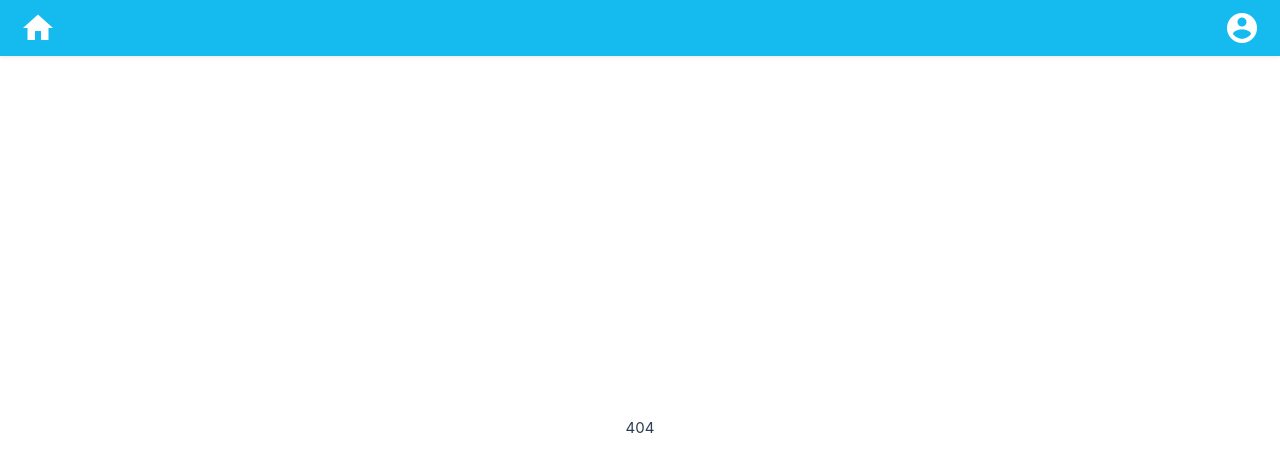
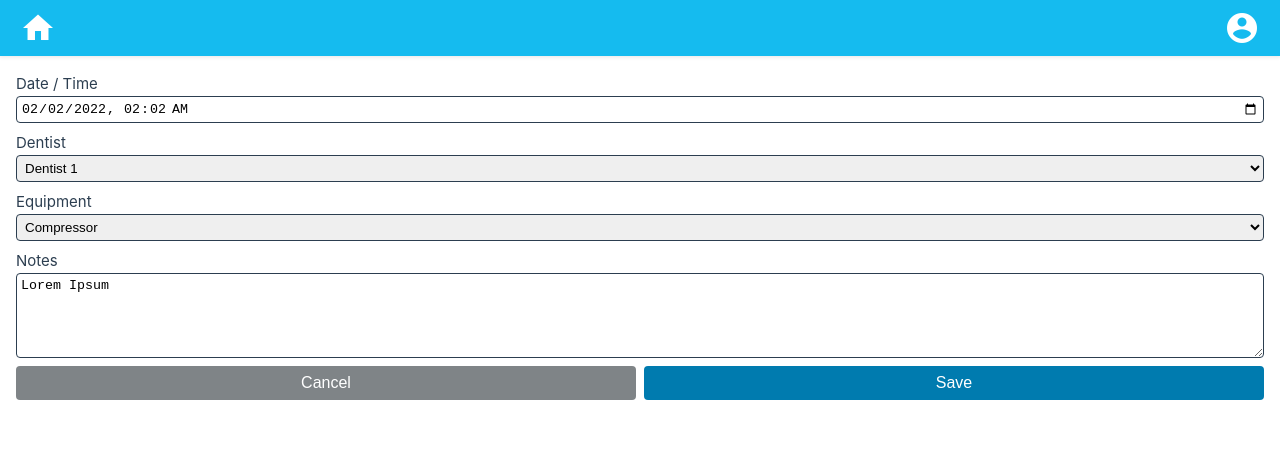
Before and after one commit to SwTan98/javascript-calendar-appointment, a Vue app: page /appointment/1/edit in a window 1280 px wide. Before the commit this address had no page. Shown: the top 472 px of the page. Built offline with nearby package versions, Linux system fonts and the light colour scheme.

Commit message:
add detail and edit routes

```diff
--- a/src/assets/base.css
+++ b/src/assets/base.css
@@ -5,6 +5,8 @@
   --button-dimension: 40px;
   --primary: #007baf;
   --secondary: #15bbef;
+  --tertiary: #7f8487;
+  --danger: #e94560;
 }
 
 /* color palette from <https://github.com/vuejs/theme> */
--- a/src/components/AppointmentForm.vue
+++ b/src/components/AppointmentForm.vue
@@ -25,10 +25,6 @@ defineProps({
     type: String,
     default: "",
   },
-  readOnly: {
-    type: Boolean,
-    default: false,
-  },
 });
 const emit = defineEmits([
   "update:date",
@@ -51,7 +47,7 @@ const handleInput = (e) => {
     :value="date"
     @input="handleInput"
     step="60"
-    :disabled="readOnly"
+    v-bind="$attrs"
   />
   <CustomInput
     label="Dentist"
@@ -60,7 +56,7 @@ const handleInput = (e) => {
     :options="dentists"
     :value="dentist"
     @input="handleInput"
-    :disabled="readOnly"
+    v-bind="$attrs"
   />
   <CustomInput
     label="Equipment"
@@ -69,7 +65,7 @@ const handleInput = (e) => {
     :options="equipments"
     :value="equipment"
     @input="handleInput"
-    :disabled="readOnly"
+    v-bind="$attrs"
   />
   <CustomInput
     label="Notes"
@@ -78,6 +74,6 @@ const handleInput = (e) => {
     :value="notes"
     @input="handleInput"
     rows="5"
-    :disabled="readOnly"
+    v-bind="$attrs"
   />
 </template>
--- a/src/components/AppointmentList.vue
+++ b/src/components/AppointmentList.vue
@@ -96,7 +96,7 @@ onBeforeMount(() => sort(sorter.value));
           :id="appointment.id"
         >
           <td>
-            <RouterLink :to="appointment.id">{{
+            <RouterLink :to="`/appointment/${appointment.id}`">{{
               appointment.dentist
             }}</RouterLink>
           </td>
--- a/src/components/common/CustomButton.vue
+++ b/src/components/common/CustomButton.vue
@@ -39,6 +39,14 @@ button.primary {
 }
 
 button.secondary {
-  background-color: gray;
+  background-color: var(--secondary);
+}
+
+button.tertiary {
+  background-color: var(--tertiary);
+}
+
+button.danger {
+  background-color: var(--danger);
 }
 </style>
--- a/src/router/index.js
+++ b/src/router/index.js
@@ -1,5 +1,6 @@
 import { createRouter, createWebHistory } from "vue-router";
 import HomeView from "../views/HomeView.vue";
+import AppointmentFormView from "../views/AppointmentFormView.vue";
 import NotFoundView from "../views/NotFoundView.vue";
 
 const router = createRouter({
@@ -14,7 +15,19 @@ const router = createRouter({
     {
       path: "/new",
       name: "New Appointment",
-      component: () => import("../views/NewAppointmentView.vue"),
+      component: AppointmentFormView,
+    },
+    {
+      path: "/appointment/:id",
+      name: "Detail Appointment",
+      component: AppointmentFormView,
+      props: { mode: "read" },
+    },
+    {
+      path: "/appointment/:id/edit",
+      name: "Edit Appointment",
+      component: AppointmentFormView,
+      props: { mode: "edit" },
     },
   ],
 });
--- /dev/null
+++ b/src/views/AppointmentFormView.vue
@@ -0,0 +1,106 @@
+<script setup>
+import { ref } from "vue";
+import { useRoute, useRouter } from "vue-router";
+import AppointmentForm from "../components/AppointmentForm.vue";
+import CustomButton from "../components/common/CustomButton.vue";
+
+const router = useRouter();
+const route = useRoute();
+
+const detailRoute = `/appointment/${route.params.id}`;
+
+defineProps({
+  mode: {
+    type: String,
+    default: "new",
+  },
+});
+
+const appointment = ref({
+  date: "",
+  dentist: "",
+  equipment: "",
+  notes: "",
+});
+
+const handleSubmit = (e) => {
+  console.log(appointment.value);
+  e.preventDefault();
+  router.push("/");
+};
+
+const handleCancel = () => router.push(detailRoute);
+
+const handleDelete = () => {
+  console.log(`Delete ${route.params.id}`);
+};
+
+const handleEdit = () => router.push(`${detailRoute}/edit`);
+
+const reset = () => {
+  appointment.value = {
+    date: "",
+    dentist: "",
+    equipment: "",
+    notes: "",
+  };
+};
+
+const mockFetch = () => {
+  appointment.value = {
+    date: "2022-02-02 02:02",
+    dentist: "Dentist 1",
+    equipment: "Compressor",
+    notes: "Lorem Ipsum",
+  };
+};
+
+if (route.params.id) {
+  mockFetch();
+}
+</script>
+
+<template>
+  <form @submit="handleSubmit">
+    <AppointmentForm
+      v-model:date="appointment.date"
+      v-model:dentist="appointment.dentist"
+      v-model:equipment="appointment.equipment"
+      v-model:notes="appointment.notes"
+      :disabled="mode === 'read'"
+    />
+    <div v-if="mode === 'read'" class="button-group">
+      <CustomButton label="Delete" variant="danger" @click="handleDelete" />
+      <CustomButton label="Edit" variant="primary" @click="handleEdit" />
+    </div>
+    <div v-else class="button-group">
+      <CustomButton
+        v-if="mode === 'new'"
+        label="Reset"
+        variant="tertiary"
+        @click="reset"
+      />
+      <CustomButton
+        v-else
+        label="Cancel"
+        variant="tertiary"
+        @click="handleCancel"
+      />
+      <CustomButton label="Save" type="submit" />
+    </div>
+  </form>
+</template>
+
+<style>
+form {
+  display: flex;
+  flex-direction: column;
+  gap: var(--gap);
+}
+
+.button-group {
+  display: flex;
+  justify-content: space-between;
+  gap: var(--gap);
+}
+</style>
--- a/src/views/NewAppointmentView.vue
+++ /dev/null
@@ -1,54 +0,0 @@
-<script setup>
-import { ref } from "vue";
-import AppointmentForm from "../components/AppointmentForm.vue";
-import CustomButton from "../components/common/CustomButton.vue";
-
-const appointment = ref({
-  date: "",
-  dentist: "",
-  equipment: "",
-  notes: "",
-});
-const handleSubmit = (e) => {
-  console.log(appointment.value);
-  e.preventDefault();
-};
-
-const reset = () => {
-  appointment.value = {
-    date: "",
-    dentist: "",
-    equipment: "",
-    notes: "",
-  };
-};
-</script>
-
-<template>
-  <form @submit="handleSubmit">
-    <AppointmentForm
-      v-model:date="appointment.date"
-      v-model:dentist="appointment.dentist"
-      v-model:equipment="appointment.equipment"
-      v-model:notes="appointment.notes"
-    />
-    <div class="button-group">
-      <CustomButton label="Reset" variant="secondary" @click="reset" />
-      <CustomButton label="Create Appointment" type="submit" />
-    </div>
-  </form>
-</template>
-
-<style>
-form {
-  display: flex;
-  flex-direction: column;
-  gap: var(--gap);
-}
-
-.button-group {
-  display: flex;
-  justify-content: space-between;
-  gap: var(--gap);
-}
-</style>
```
